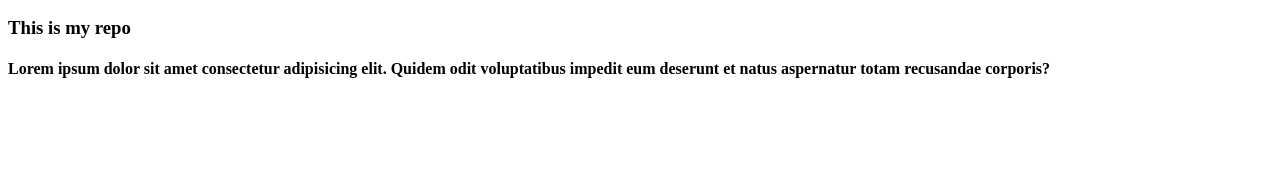
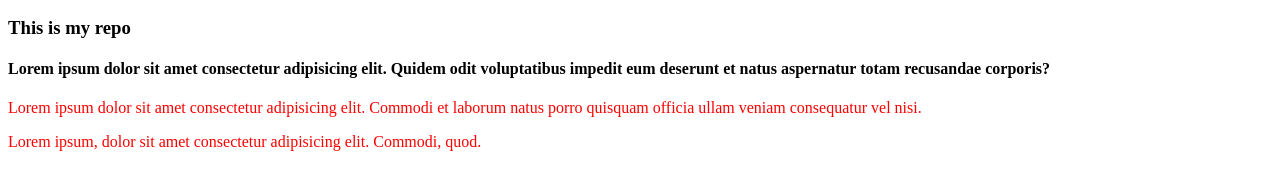
Before and after one commit to sahalmahin/my-seceond-repo, a plain HTML site: page index.html in a window 1280 px wide. Shown: the part 110-300 px from the top of the page. Drawn offline with Linux system fonts and the light colour scheme.

Commit message:
styles added

```diff
--- a/index.html
+++ b/index.html
@@ -5,11 +5,14 @@
     <meta http-equiv="X-UA-Compatible" content="IE=edge">
     <meta name="viewport" content="width=device-width, initial-scale=1.0">
     <title>My seceond Github repo</title>
+    <link rel="stylesheet" href="/style.css">
 </head>
 <body>
     <h1>This is my repo</h1>
     <h2>This is my repo</h2>
     <h3>This is my repo</h3>
     <h4>Lorem ipsum dolor sit amet consectetur adipisicing elit. Quidem odit voluptatibus impedit eum deserunt et natus aspernatur totam recusandae corporis?</h4>
+    <p>Lorem ipsum dolor sit amet consectetur adipisicing elit. Commodi et laborum natus porro quisquam officia ullam veniam consequatur vel nisi.</p>
+    <p>Lorem ipsum, dolor sit amet consectetur adipisicing elit. Commodi, quod.</p>
 </body>
 </html>
--- /dev/null
+++ b/style.css
@@ -0,0 +1,4 @@
+p{
+    color: red;
+
+}
```
